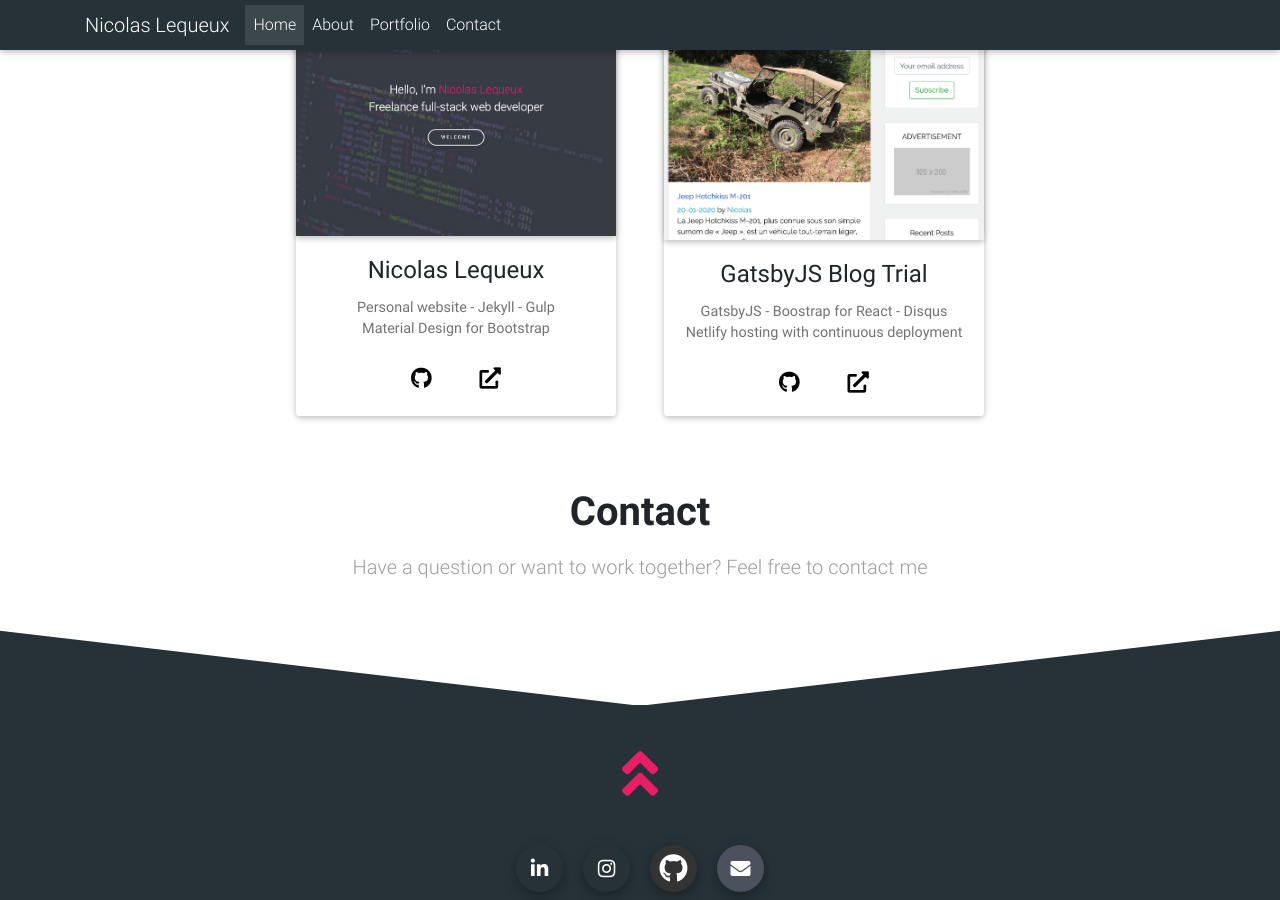
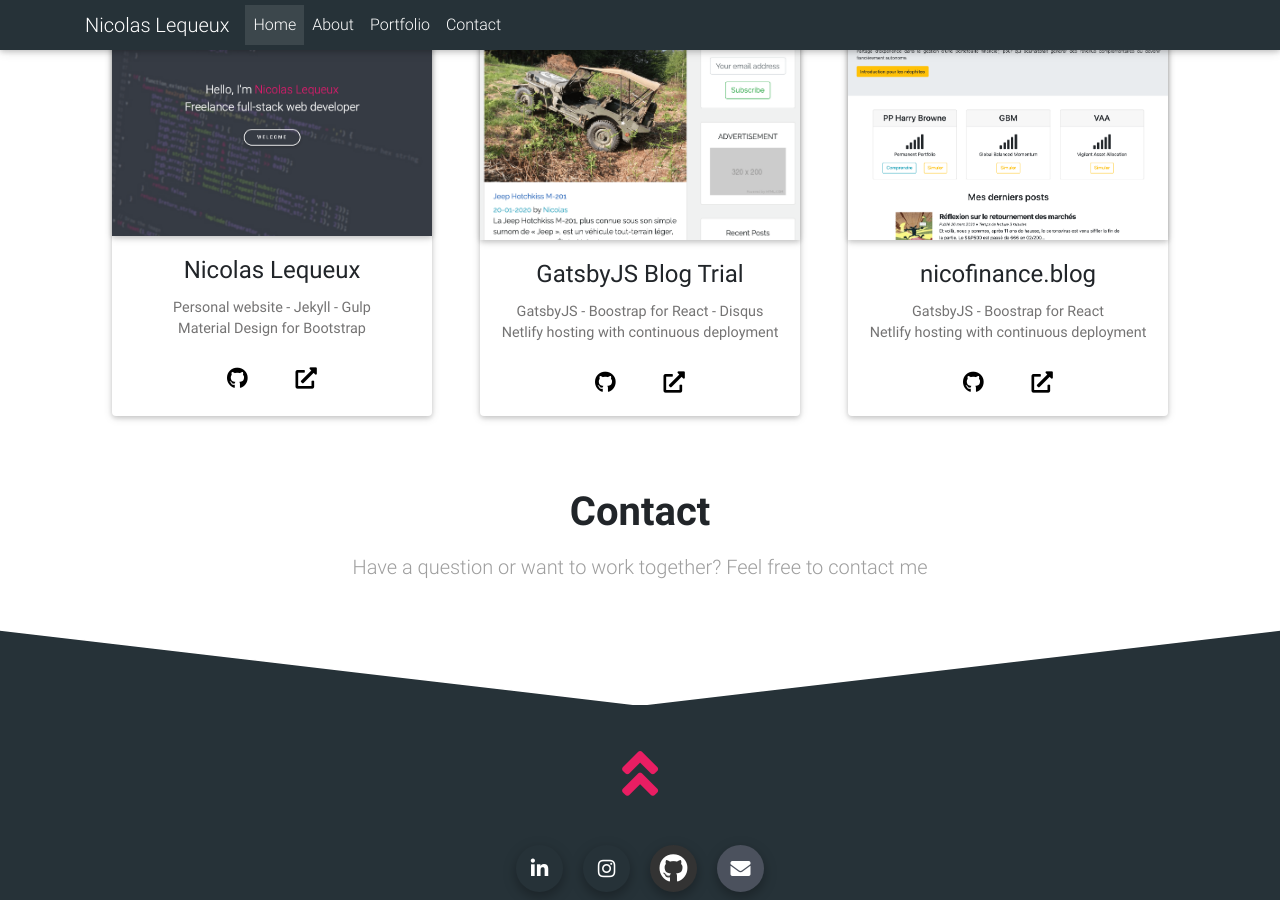
Before and after one commit to nicolaslequeux/nicolas-lequeux, a Jekyll site: the page built from index.md, in a window 1280 px wide and 900 px high, scrolled down 3392 px. Built offline with Jekyll 4.4.1, drawn with Linux system fonts in a browser that asks for light colours; nearby versions of some CDN libraries.

Commit message:
added nicofinance.blog

```diff
--- a/_includes/portfolio.html
+++ b/_includes/portfolio.html
@@ -179,6 +179,26 @@
             </div>
         </div>
 
+        <div class="card card-portfolio m-4">
+            <img class="card-img-top card-portfolio-img" src="assets/img/portfolio/nicofinanceblog-min.png" target="_blank"
+                alt="Card image cap">
+            <div class="card-body">
+                <div class="card-portfolio-text">
+                    <h4 class="card-title text-center"><a>nicofinance.blog</a></h4>
+                    <p class="card-text text-center">GatsbyJS - Boostrap for React</br>Netlify hosting with continuous deployment</p>
+                </div>
+                <ul class="list-inline text-center card-portfolio-list-link">
+                    <li class="list-inline-item"><a class="card-portfolio-link"
+                            href="https://github.com/nicolaslequeux/nicofinance.blog" target="_blank"><i
+                                class="fab fa-github fa-lg"></i></a></li>
+                    <li class="list-inline-item"></li>
+                    <li class="list-inline-item"></li>
+                    <li class="list-inline-item"></li>
+                    <li class="list-inline-item"><a class="card-portfolio-link" href="https://nicofinanceblog.netlify.com/"
+                            target="_blank"><i class="fas fa-external-link-alt fa-lg"></i></a></li>
+                </ul>
+            </div>
+        </div>
 
 
     </div>
```
Also changed, not shown: assets/img/portfolio/nicofinanceblog-min.png (added), assets/img/portfolio/nicofinanceblog.png (added).
